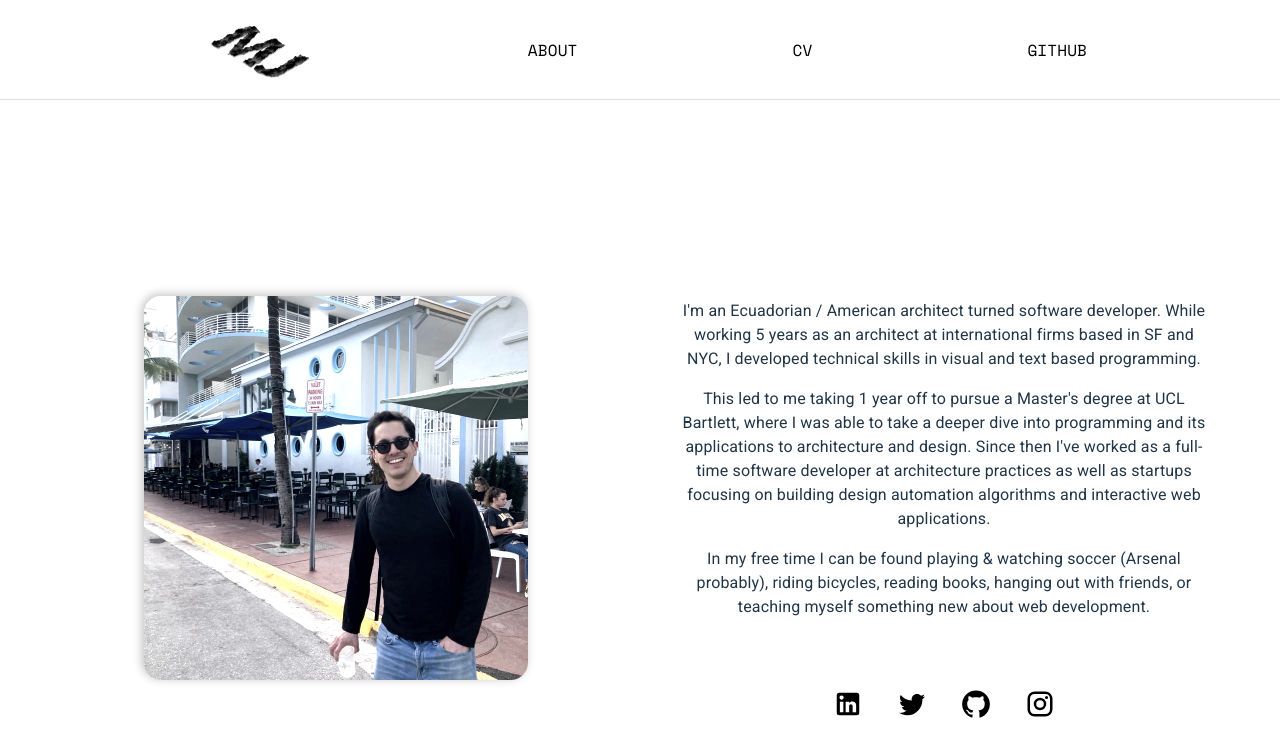
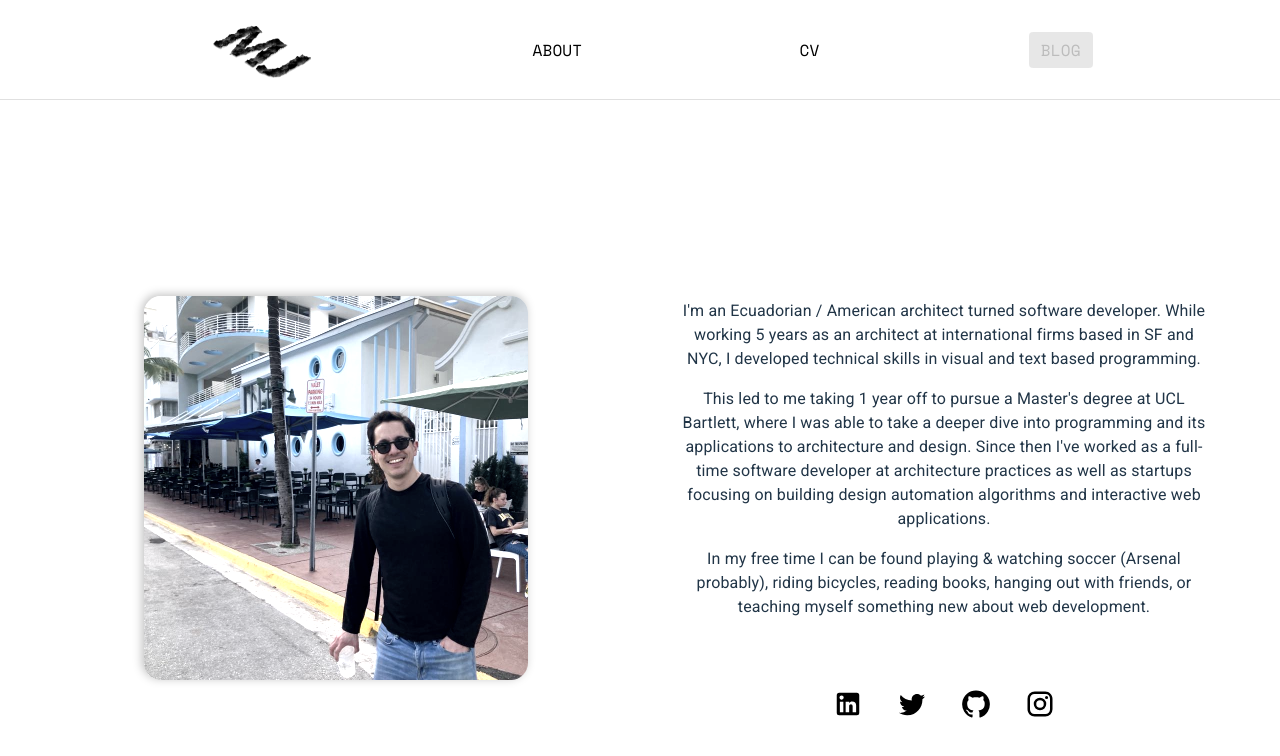
Before and after one commit to M-JULIANI/portfolio, a React (Vite) app: page /portfolio/about in a window 1280 px wide. Shown: the top 756 px of the page. Built offline with nearby package versions, Linux system fonts and the light colour scheme.

Commit message:
guard blog button for now

```diff
--- a/src/Layout.tsx
+++ b/src/Layout.tsx
@@ -11,6 +11,8 @@ export const openCV = () => window.open("assets/Marco-Juliani-Resume-2024.pdf",
 
 export const openPlanBee = () => window.open("https://www.food4rhino.com/en/app/planbee", "_blank");
 export const openGithub = () => window.open("https://github.com/M-JULIANI", "_blank");
+
+export const openBlog = () => {};
 
 export type MenuItemInfo = {
   label: string;
@@ -35,9 +37,9 @@ const initMenuItems = (navigate: (path: string) => void, handleClose?: () => voi
     type: "link",
   },
   {
-    label: "Github",
+    label: "Blog",
     action: () => {
-      openGithub();
+      openBlog();
       handleClose ? handleClose() : null;
     },
     type: "link",
@@ -91,7 +93,7 @@ export const Layout: React.FC<{ node: NodeInfo | null; children: JSX.Element; of
             <>
               {menuItems.map((m) => {
                 return (
-                  <Button sx={{ ...ButtonStyle }} onClick={m.action}>
+                  <Button sx={{ ...ButtonStyle }} disabled={m.label === "Blog"} onClick={m.action}>
                     <Typography sx={{ ...DrawerElementsStyle }}>{m.label}</Typography>
                   </Button>
                 );
--- a/src/Menu.tsx
+++ b/src/Menu.tsx
@@ -1,14 +1,14 @@
-import * as React from 'react';
-import Button from '@mui/material/Button';
-import Menu from '@mui/material/Menu';
-import MenuItem from '@mui/material/MenuItem';
-import { ButtonStyle, DrawerElementsStyle } from './styles';
-import { MenuItemInfo } from './Layout';
+import * as React from "react";
+import Button from "@mui/material/Button";
+import Menu from "@mui/material/Menu";
+import MenuItem from "@mui/material/MenuItem";
+import { ButtonStyle, DrawerElementsStyle } from "./styles";
+import { MenuItemInfo } from "./Layout";
 
 type MenuProps = {
   menuItems: MenuItemInfo[];
-}
-export const BasicMenu: React.FC<MenuProps>= ({menuItems}) => {
+};
+export const BasicMenu: React.FC<MenuProps> = ({ menuItems }) => {
   const [anchorEl, setAnchorEl] = React.useState<null | HTMLElement>(null);
   const open = Boolean(anchorEl);
   const handleClick = (event: React.MouseEvent<HTMLButtonElement>) => {
@@ -22,11 +22,11 @@ export const BasicMenu: React.FC<MenuProps>= ({menuItems}) => {
     <div>
       <Button
         id="basic-button"
-                aria-controls={open ? 'basic-menu' : undefined}
+        aria-controls={open ? "basic-menu" : undefined}
         aria-haspopup="true"
-                aria-expanded={open ? 'true' : undefined}
+        aria-expanded={open ? "true" : undefined}
         onClick={handleClick}
-                sx={{ ...ButtonStyle}}
+        sx={{ ...ButtonStyle }}
       >
         Menu
       </Button>
@@ -36,17 +36,24 @@ export const BasicMenu: React.FC<MenuProps>= ({menuItems}) => {
         open={open}
         onClose={handleClose}
         MenuListProps={{
-                    'aria-labelledby': 'basic-button',
+          "aria-labelledby": "basic-button",
         }}
       >
-                {menuItems.map(m => {
-                    return <MenuItem sx={{ ...DrawerElementsStyle }} onClick={() => {
+        {menuItems.map((m) => {
+          return (
+            <MenuItem
+              sx={{ ...DrawerElementsStyle }}
+              onClick={() => {
                 handleClose();
                 m.action();
-                    }}>{m.label}</MenuItem>
+              }}
+              disabled={m.label === "Blog"}
+            >
+              {m.label}
+            </MenuItem>
+          );
         })}
-
       </Menu>
     </div>
   );
-}
+};
--- a/src/styles.ts
+++ b/src/styles.ts
@@ -1,19 +1,24 @@
 export const DrawerElementsStyle = {
-    fontFamily: 'Space Mono',
-    fontSize: 16
-}
+  fontFamily: "Space Mono",
+  fontSize: 16,
+};
 
-export const CardColor = '#fafafa';
+export const CardColor = "#fafafa";
 
-export const DarkGrayCard = '#4a4a4a';
+export const DarkGrayCard = "#4a4a4a";
 
 export const ButtonStyle = {
-    color: 'black',
-    '&:hover': {
-        color: 'white',
-        backgroundColor: '#d4d4d4'
-    },
-    '&:focus': {
-        outline: 'none'
-    }
-}
+  color: "black",
+  "&:hover": {
+    color: "white",
+    backgroundColor: "#d4d4d4",
+  },
+  "&:focus": {
+    outline: "none",
+  },
+  "&:disabled": {
+    opacity: 0.75,
+    cursor: "not-allowed",
+    backgroundColor: "#e0e0e0",
+  },
+};
```
Lines whose indentation alone changed are shown as unchanged.
